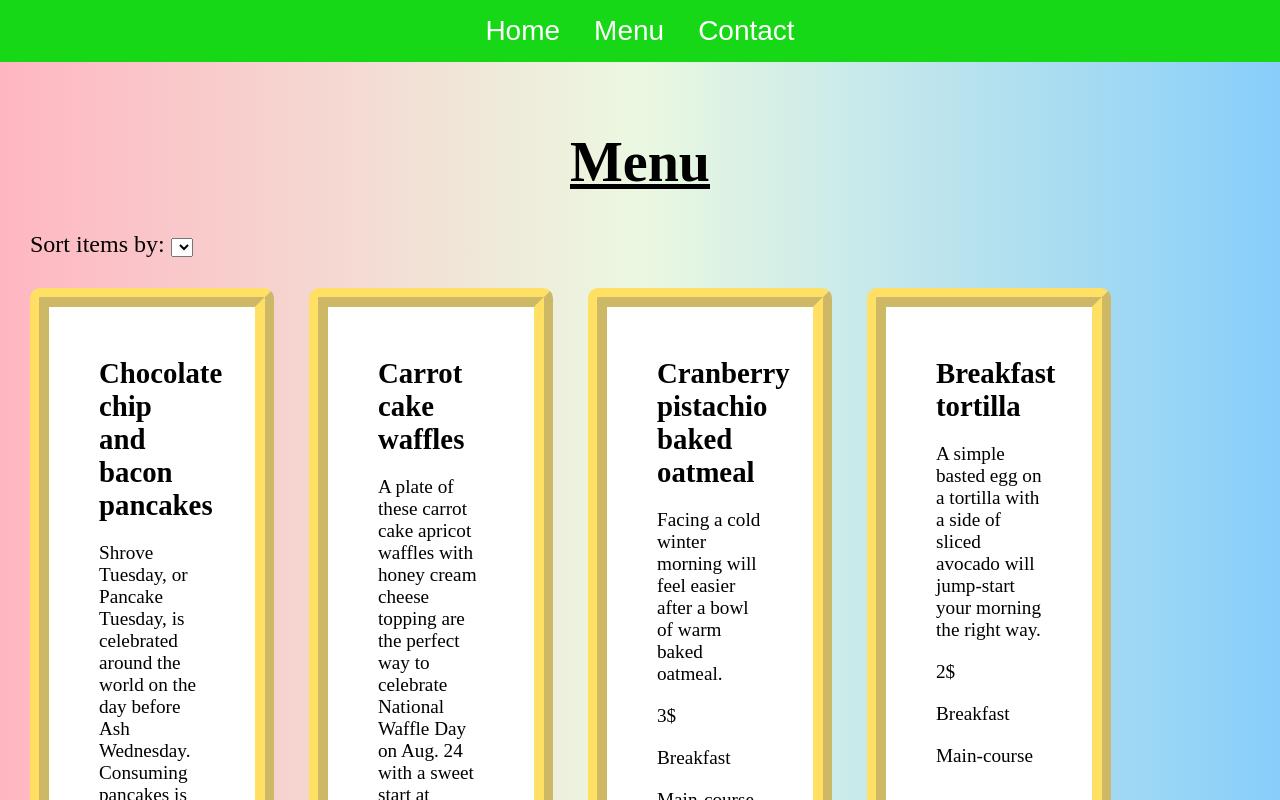
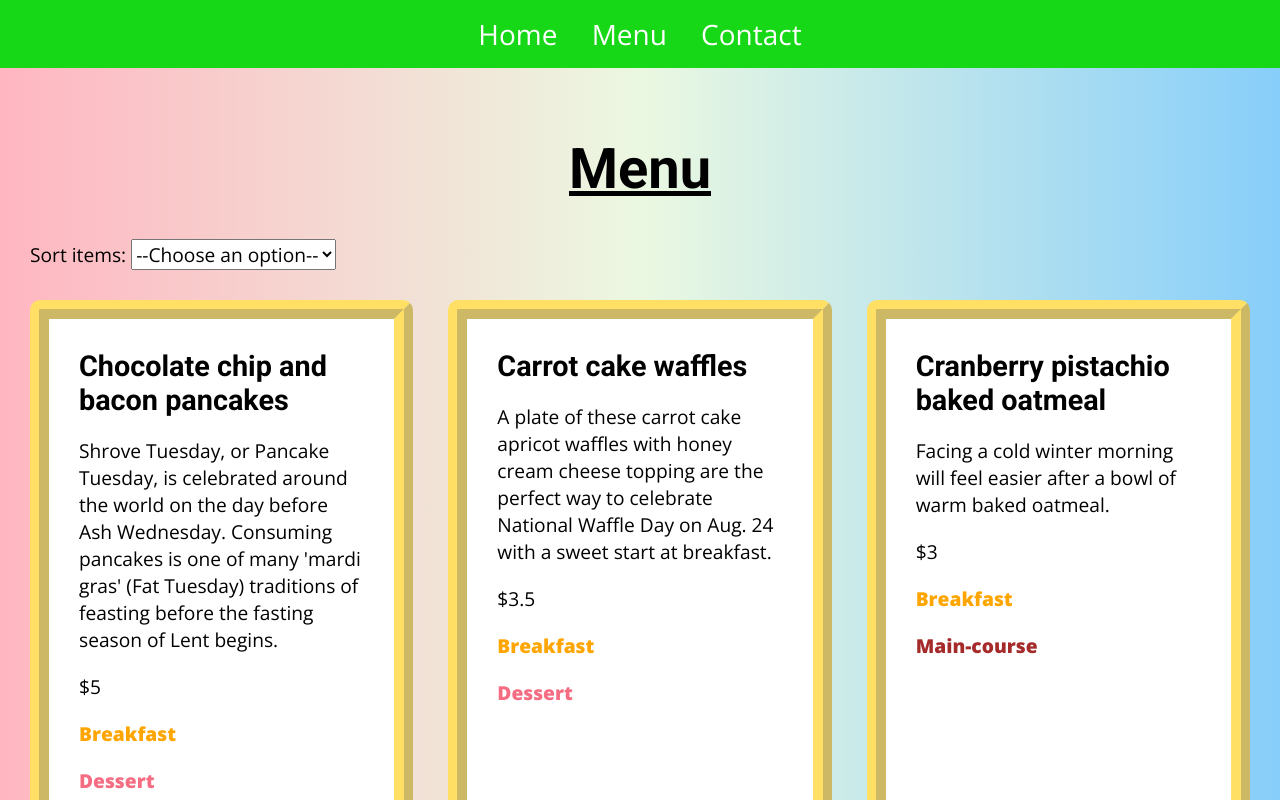
Before and after one commit to Anubisworkingexperience/restaurant-page, a website built with webpack: page src/index.html in a window 1280 px wide. Both pictures are taken after a click on the button "Menu". Shown: the top 800 px of the page. Built offline with nearby package versions, Linux system fonts and the light colour scheme.

Commit message:
Add menu v 2.0 && fonts

```diff
--- a/src/homepage.js
+++ b/src/homepage.js
@@ -7,7 +7,7 @@ info.classList.add('info');
 content.appendChild(info);
 
 const title = document.createElement('h1');
-title.textContent = "Chef Mc Kenzy restaurant";
+title.textContent = "Chef Mc Kenzy's restaurant";
 info.appendChild(title);
 
 const quote = document.createElement('q');
@@ -30,16 +30,22 @@ for (let i = 0; i < 7; i++) {
     switch(i) {
         case 0:
             item.textContent = "Sunday: 10am - 8pm";
+            break;
         case 1:
             item.textContent = "Monday: 9am - 9pm";
+            break;
         case 2:
             item.textContent = "Tuesday: 9am - 9pm";
+            break;
         case 3:
             item.textContent = "Wednesday: 9am - 9pm";
+            break;
         case 4:
             item.textContent = "Thursday: 9am - 9pm";
+            break;
         case 5:
             item.textContent = "Friday: 9am - 9pm";
+            break;
         case 6:
             item.textContent = "Saturday: 10am - 8pm";
     }
--- a/src/index.js
+++ b/src/index.js
@@ -16,3 +16,7 @@ menu.addEventListener("click", (event) => {
     resetInfoLayer();
     addMenuItems();
 });
+
+contact.addEventListener("click", (event) => {
+    console.log("contact clicked");
+});
--- a/src/menu.js
+++ b/src/menu.js
@@ -21,10 +21,34 @@ function addMenuItems() {
     content.appendChild(menuTitle);
 
     chooseCategory.id = "category-select";
+    chooseCategory.style.fontSize = "1.2rem";
+    const chooseOptionLabel = document.createElement('option');
+    chooseOptionLabel.textContent = "--Choose an option--";
+    chooseCategory.appendChild(chooseOptionLabel);
 
-    chooseCategoryLabel.for = "category-select";
-    chooseCategoryLabel.textContent = "Sort items by: ";
-    chooseCategoryLabel.style.fontSize = "1.5rem";
+    function createSelectOptions(optionArray, optGroup) {
+        for (let i = 0; i < optionArray.length; i++) {
+            let option = document.createElement('option');
+            option.textContent = optionArray[i];
+            option.value = optionArray[i].toLowerCase();
+            optGroup.appendChild(option);
+        }
+        chooseCategory.appendChild(optGroup);
+    }
+
+    const timeOptions = ["Breakfast", "Lunch", "Dinner"];
+    const timeOptGroup = document.createElement('optgroup');
+    timeOptGroup.label = "Time";
+    createSelectOptions(timeOptions, timeOptGroup);
+
+    const typeOptions = ["Main-course", "Soup", "Snack", "Dessert", "Salad"];
+    const typeOptGroup = document.createElement('optgroup');
+    typeOptGroup.label = "Type";
+    createSelectOptions(typeOptions, typeOptGroup);
+
+    chooseCategoryLabel.htmlFor = "category-select";
+    chooseCategoryLabel.textContent = "Sort items: ";
+    chooseCategoryLabel.style.fontSize = "1.2rem";
 
     content.appendChild(chooseCategoryLabel);
     content.appendChild(chooseCategory);
@@ -94,15 +118,43 @@ function addMenuItems() {
         card.appendChild(itemDescription);
 
         let itemPrice = document.createElement('div');
-        itemPrice.textContent = menuItemsPrices[i] + "$";
+        itemPrice.textContent = "$" + menuItemsPrices[i];
         card.appendChild(itemPrice);
 
         let itemTime = document.createElement('div');
         itemTime.textContent = menuItemsTimeCategories[i];
+        itemTime.style.fontWeight = "900";
+        switch(menuItemsTimeCategories[i]) {
+            case "Breakfast":
+                itemTime.style.color = "orange";
+                break;
+            case "Lunch":
+                itemTime.style.color = "red";
+                break;
+            case "Dinner":
+                itemTime.style.color = "blue";
+        }
         card.appendChild(itemTime);
 
         let itemType = document.createElement('div');
         itemType.textContent = menuItemsTypeCategories[i];
+        itemType.style.fontWeight = "900";
+        switch(menuItemsTypeCategories[i]) {
+            case "Dessert":
+                itemType.style.color = "rgb(245, 109, 131)";
+                break;
+            case "Main-course":
+                itemType.style.color = "brown";
+                break;
+            case "Soup":
+                itemType.style.color = "rgb(19, 172, 172)";
+                break;
+            case "Snack":
+                itemType.style.color = "darkviolet";
+                break;
+            case "Salad":
+                itemType.style.color = "limegreen";
+        }
         card.appendChild(itemType);
     }
 }
--- a/src/style.css
+++ b/src/style.css
@@ -1,3 +1,17 @@
+@import url('https://fonts.googleapis.com/css2?family=Open+Sans:ital,wght@0,300..800;1,300..800&family=Roboto:ital,wght@0,100;0,300;0,400;0,500;0,700;0,900;1,100;1,300;1,400;1,500;1,700;1,900&display=swap');
+
+* {
+    font-family: "Open Sans", sans-serif;
+    font-optical-sizing: auto;
+    font-weight: 400;
+}
+
+h1, h2 {
+    font-family: "Roboto", sans-serif;
+    font-weight: 700;
+    font-style: normal;
+}
+
 body {
     box-sizing: border-box;
     margin: 0;
@@ -53,7 +67,7 @@ h1 {
 
 .card-container {
     display: grid;
-    grid-template-columns: repeat(auto-fit, minmax(200px, 20%));
+    grid-template-columns: repeat(auto-fit, minmax(300px, 1fr));
     margin-top: 30px;
     gap: 35px;
 }
@@ -61,5 +75,6 @@ h1 {
 .card {
     background-color: white;
     border-radius: 10px;
-    padding: 50px;
+    padding: 30px;
+    /* color:limegreen */
 }
```
Also changed, not shown: src/contact.js (+12 -0 lines), src/index.html (+0 -17 lines).
